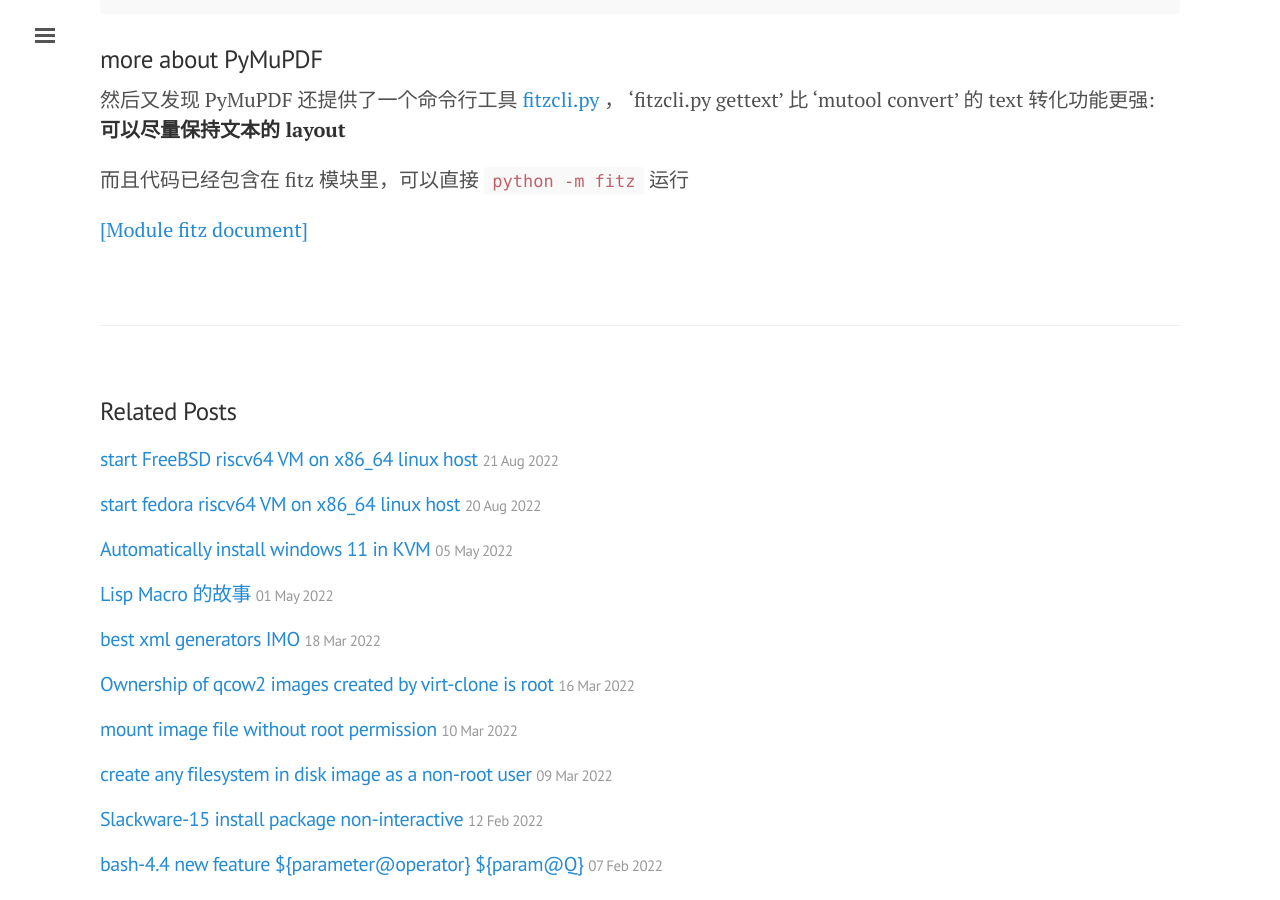
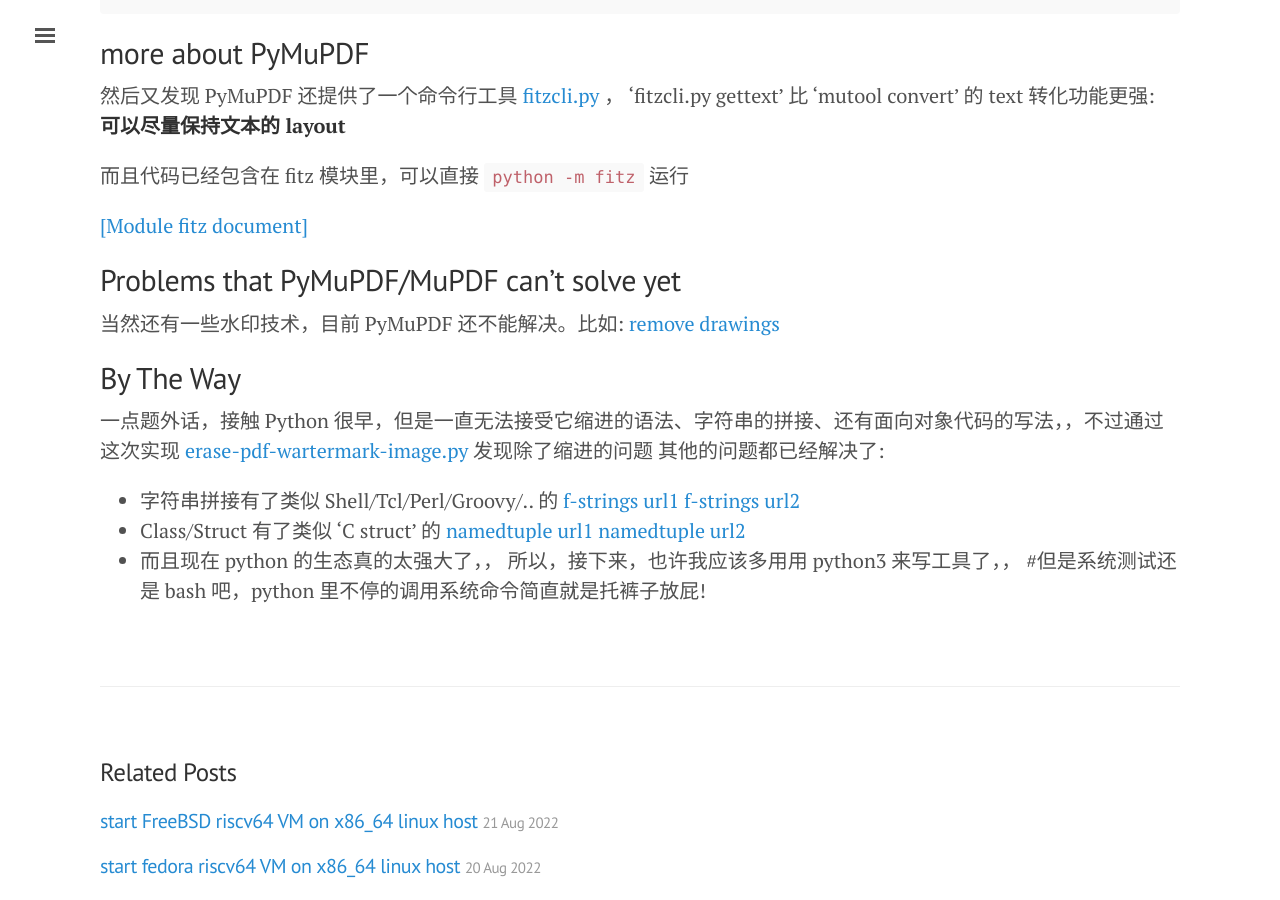
Before and after one commit to tcler/tcler.github.io, a Jekyll site: the page built from _posts/2022-11-01-remove-wartermark-image-from-pdf-by-PyMuPDF.md, in a window 1280 px wide and 900 px high, scrolled down 1630 px. Built offline with Jekyll 4.4.1, drawn with Linux system fonts in a browser that asks for light colours.

Commit message:
Update 2022-11-01-remove-wartermark-image-from-pdf-by-PyMuPDF.md

````diff
--- a/_posts/2022-11-01-remove-wartermark-image-from-pdf-by-PyMuPDF.md
+++ b/_posts/2022-11-01-remove-wartermark-image-from-pdf-by-PyMuPDF.md
@@ -50,7 +50,8 @@
 ...
 ```
 
-### more about PyMuPDF
+
+## more about PyMuPDF
 然后又发现 PyMuPDF 还提供了一个命令行工具 [fitzcli.py](https://github.com/pymupdf/PyMuPDF-Utilities/blob/master/text-extraction/fitzcli.py) ，
 'fitzcli.py gettext' 比 'mutool convert' 的 text 转化功能更强:
 **可以尽量保持文本的 layout**
@@ -58,3 +59,15 @@
 而且代码已经包含在 fitz 模块里，可以直接 `python -m fitz` 运行
 
 [[Module fitz document]](https://pymupdf.readthedocs.io/en/latest/module.html)
+
+
+## Problems that PyMuPDF/MuPDF can't solve yet
+当然还有一些水印技术，目前 PyMuPDF 还不能解决。比如: [remove drawings](https://github.com/pymupdf/PyMuPDF/discussions/865)
+
+
+## By The Way
+一点题外话，接触 Python 很早，但是一直无法接受它缩进的语法、字符串的拼接、还有面向对象代码的写法，，不过通过这次实现 [erase-pdf-wartermark-image.py](https://github.com/tcler/argparse-getopt-examples/blob/master/python/erase-pdf-wartermark-image.py) 发现除了缩进的问题 其他的问题都已经解决了:
+- 字符串拼接有了类似 Shell/Tcl/Perl/Groovy/.. 的 [f-strings url1](https://realpython.com/python-f-strings/) [f-strings url2](https://docs.python.org/3/reference/lexical_analysis.html#f-strings)
+- Class/Struct 有了类似 'C struct' 的 [namedtuple url1](https://realpython.com/python-namedtuple/) [namedtuple url2](https://docs.python.org/3.9/library/collections.html#collections.namedtuple)
+- 而且现在 python 的生态真的太强大了，，
+所以，接下来，也许我应该多用用 python3 来写工具了，， #但是系统测试还是 bash 吧，python 里不停的调用系统命令简直就是托裤子放屁!
````
